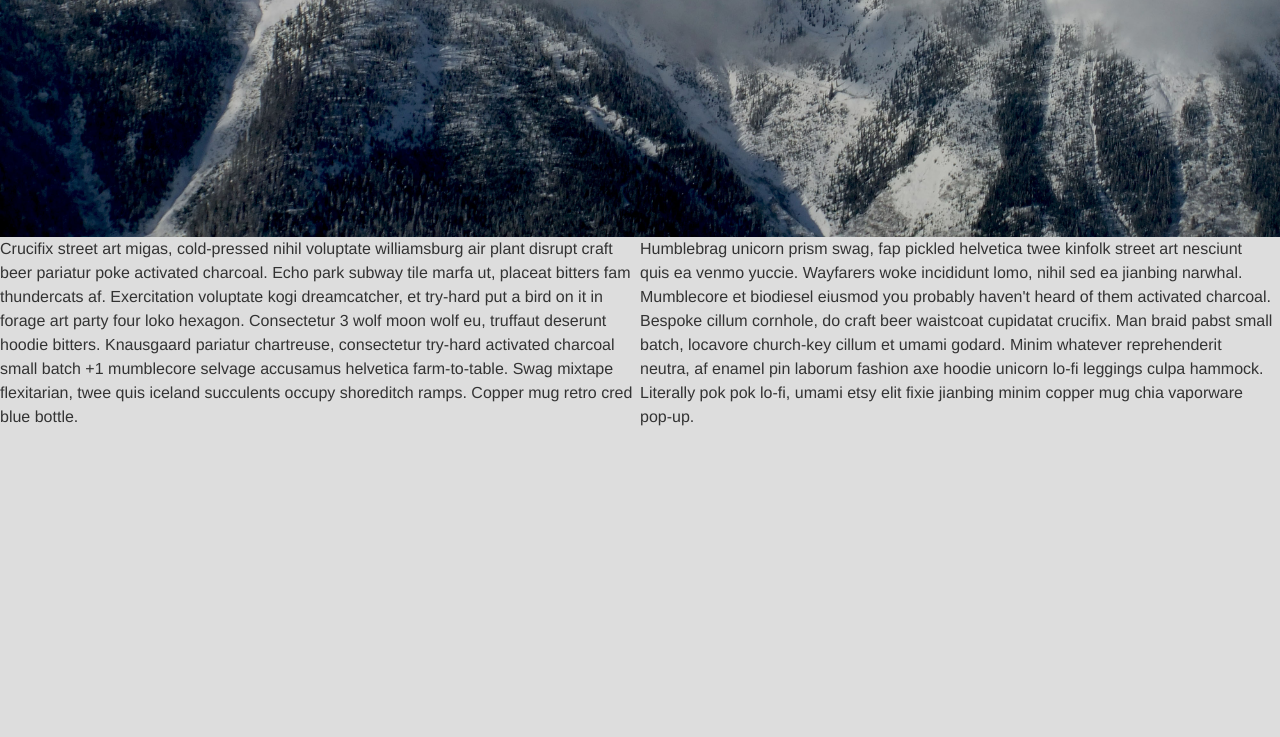
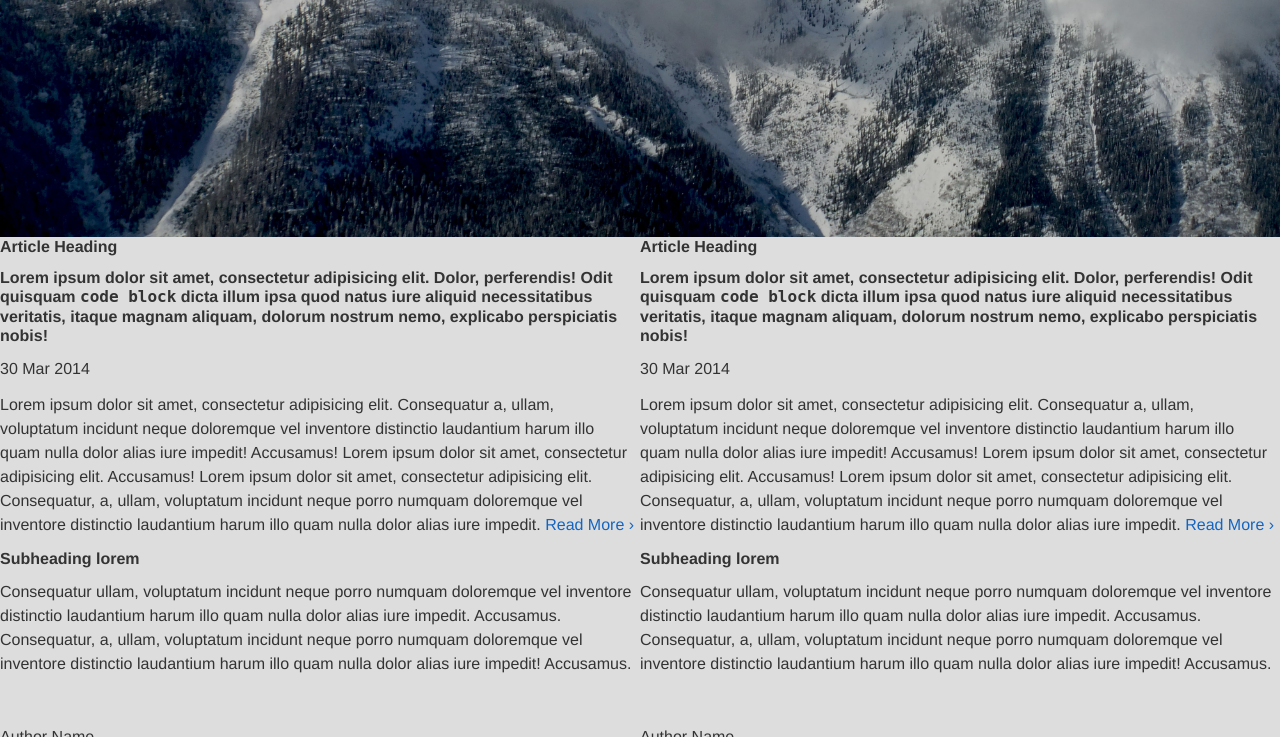
Before and after one commit to Surfing-Chef/Bourbon, a PHP site: page / in a window 1280 px wide. Shown: the part 483-1220 px from the top of the page. Run offline with PHP 8.4, Linux system fonts and the light colour scheme; style sheets or scripts are compiled from the project's sources; some libraries are stand-ins or nearby versions.

Commit message:
Changed Sly example styles to custom

```diff
--- a/app/index.html
+++ b/app/index.html
@@ -42,11 +42,52 @@
   <!-- MAIN -->
   <main>
     <div class="frame" id="frame">
-      <ul class="slidee">
-          <li>Crucifix street art migas, cold-pressed nihil voluptate williamsburg air plant disrupt craft beer pariatur poke activated charcoal. Echo park subway tile marfa ut, placeat bitters fam thundercats af. Exercitation voluptate kogi dreamcatcher, et try-hard put a bird on it in forage art party four loko hexagon. Consectetur 3 wolf moon wolf eu, truffaut deserunt hoodie bitters. Knausgaard pariatur chartreuse, consectetur try-hard activated charcoal small batch +1 mumblecore selvage accusamus helvetica farm-to-table. Swag mixtape flexitarian, twee quis iceland succulents occupy shoreditch ramps. Copper mug retro cred blue bottle.</li>
-          <li>Humblebrag unicorn prism swag, fap pickled helvetica twee kinfolk street art nesciunt quis ea venmo yuccie. Wayfarers woke incididunt lomo, nihil sed ea jianbing narwhal. Mumblecore et biodiesel eiusmod you probably haven't heard of them activated charcoal. Bespoke cillum cornhole, do craft beer waistcoat cupidatat crucifix. Man braid pabst small batch, locavore church-key cillum et umami godard. Minim whatever reprehenderit neutra, af enamel pin laborum fashion axe hoodie unicorn lo-fi leggings culpa hammock. Literally pok pok lo-fi, umami etsy elit fixie jianbing minim copper mug chia vaporware pop-up.</li>
-          <li>Assumenda non delectus kitsch, food truck man braid occaecat taxidermy slow-carb drinking vinegar chillwave excepteur raw denim nihil venmo. Fashion axe vinyl lo-fi, placeat DIY nesciunt waistcoat vice dreamcatcher hammock. Tempor man braid odio, meh laborum ut forage fixie DIY venmo. Nostrud yuccie gochujang, proident thundercats af vice seitan scenester reprehenderit artisan portland. Schlitz hashtag kickstarter air plant kogi. Locavore cliche fap, keffiyeh banjo raw denim scenester in gastropub ethical migas whatever next level. Distillery activated charcoal af 90's, art party health goth vinyl waistcoat locavore deserunt listicle eiusmod ex minim hexagon.</li>
-      </ul>
+      <div class="slidee">
+          <article><h1>Article Heading</h1>
+          <h2>Lorem ipsum dolor sit amet, consectetur adipisicing elit. Dolor, perferendis! Odit quisquam <code>code block</code> dicta illum ipsa quod natus iure aliquid necessitatibus veritatis, itaque magnam aliquam, dolorum nostrum nemo, explicabo perspiciatis nobis!</h2>
+
+          <p class="date">30 Mar 2014</p>
+          <p><span>Lorem ipsum dolor sit amet</span>, consectetur adipisicing elit. Consequatur a, ullam, voluptatum incidunt neque doloremque vel inventore distinctio laudantium harum</a> illo quam nulla dolor alias iure impedit! Accusamus! Lorem ipsum dolor sit amet, consectetur adipisicing elit. Accusamus! Lorem ipsum dolor sit amet, consectetur adipisicing elit. Consequatur, a, ullam, voluptatum incidunt neque porro numquam doloremque vel inventore distinctio laudantium harum illo quam nulla dolor alias iure impedit.
+            <a href="javascript:void(0)" class="read-more">Read More <span>&rsaquo;</span></a>
+          </p>
+          <h3>Subheading lorem</h3>
+          <p><span>Consequatur ullam, voluptatum</span> incidunt neque porro numquam doloremque vel inventore distinctio laudantium harum illo quam nulla dolor alias iure impedit. Accusamus. Consequatur, a, ullam, voluptatum incidunt neque porro numquam doloremque vel inventore distinctio laudantium harum illo quam nulla dolor alias iure impedit! Accusamus.</p>
+          <hr>
+          <p class="author">Author Name</p></article>
+          <article><h1>Article Heading</h1>
+          <h2>Lorem ipsum dolor sit amet, consectetur adipisicing elit. Dolor, perferendis! Odit quisquam <code>code block</code> dicta illum ipsa quod natus iure aliquid necessitatibus veritatis, itaque magnam aliquam, dolorum nostrum nemo, explicabo perspiciatis nobis!</h2>
+
+          <p class="date">30 Mar 2014</p>
+          <p><span>Lorem ipsum dolor sit amet</span>, consectetur adipisicing elit. Consequatur a, ullam, voluptatum incidunt neque doloremque vel inventore distinctio laudantium harum</a> illo quam nulla dolor alias iure impedit! Accusamus! Lorem ipsum dolor sit amet, consectetur adipisicing elit. Accusamus! Lorem ipsum dolor sit amet, consectetur adipisicing elit. Consequatur, a, ullam, voluptatum incidunt neque porro numquam doloremque vel inventore distinctio laudantium harum illo quam nulla dolor alias iure impedit.
+            <a href="javascript:void(0)" class="read-more">Read More <span>&rsaquo;</span></a>
+          </p>
+          <h3>Subheading lorem</h3>
+          <p><span>Consequatur ullam, voluptatum</span> incidunt neque porro numquam doloremque vel inventore distinctio laudantium harum illo quam nulla dolor alias iure impedit. Accusamus. Consequatur, a, ullam, voluptatum incidunt neque porro numquam doloremque vel inventore distinctio laudantium harum illo quam nulla dolor alias iure impedit! Accusamus.</p>
+          <hr>
+          <p class="author">Author Name</p></article>
+          <article><h1>Article Heading</h1>
+          <h2>Lorem ipsum dolor sit amet, consectetur adipisicing elit. Dolor, perferendis! Odit quisquam <code>code block</code> dicta illum ipsa quod natus iure aliquid necessitatibus veritatis, itaque magnam aliquam, dolorum nostrum nemo, explicabo perspiciatis nobis!</h2>
+
+          <p class="date">30 Mar 2014</p>
+          <p><span>Lorem ipsum dolor sit amet</span>, consectetur adipisicing elit. Consequatur a, ullam, voluptatum incidunt neque doloremque vel inventore distinctio laudantium harum</a> illo quam nulla dolor alias iure impedit! Accusamus! Lorem ipsum dolor sit amet, consectetur adipisicing elit. Accusamus! Lorem ipsum dolor sit amet, consectetur adipisicing elit. Consequatur, a, ullam, voluptatum incidunt neque porro numquam doloremque vel inventore distinctio laudantium harum illo quam nulla dolor alias iure impedit.
+            <a href="javascript:void(0)" class="read-more">Read More <span>&rsaquo;</span></a>
+          </p>
+          <h3>Subheading lorem</h3>
+          <p><span>Consequatur ullam, voluptatum</span> incidunt neque porro numquam doloremque vel inventore distinctio laudantium harum illo quam nulla dolor alias iure impedit. Accusamus. Consequatur, a, ullam, voluptatum incidunt neque porro numquam doloremque vel inventore distinctio laudantium harum illo quam nulla dolor alias iure impedit! Accusamus.</p>
+          <hr>
+          <p class="author">Author Name</p></article>
+          <article><h1>Article Heading</h1>
+          <h2>Lorem ipsum dolor sit amet, consectetur adipisicing elit. Dolor, perferendis! Odit quisquam <code>code block</code> dicta illum ipsa quod natus iure aliquid necessitatibus veritatis, itaque magnam aliquam, dolorum nostrum nemo, explicabo perspiciatis nobis!</h2>
+
+          <p class="date">30 Mar 2014</p>
+          <p><span>Lorem ipsum dolor sit amet</span>, consectetur adipisicing elit. Consequatur a, ullam, voluptatum incidunt neque doloremque vel inventore distinctio laudantium harum</a> illo quam nulla dolor alias iure impedit! Accusamus! Lorem ipsum dolor sit amet, consectetur adipisicing elit. Accusamus! Lorem ipsum dolor sit amet, consectetur adipisicing elit. Consequatur, a, ullam, voluptatum incidunt neque porro numquam doloremque vel inventore distinctio laudantium harum illo quam nulla dolor alias iure impedit.
+            <a href="javascript:void(0)" class="read-more">Read More <span>&rsaquo;</span></a>
+          </p>
+          <h3>Subheading lorem</h3>
+          <p><span>Consequatur ullam, voluptatum</span> incidunt neque porro numquam doloremque vel inventore distinctio laudantium harum illo quam nulla dolor alias iure impedit. Accusamus. Consequatur, a, ullam, voluptatum incidunt neque porro numquam doloremque vel inventore distinctio laudantium harum illo quam nulla dolor alias iure impedit! Accusamus.</p>
+          <hr>
+          <p class="author">Author Name</p></article>
+      </div>
     </div>
 
   </main>
--- a/app/sass/3-layouts/_home.scss
+++ b/app/sass/3-layouts/_home.scss
@@ -45,7 +45,7 @@
   height: 100%;
   list-style: none;
 }
-.frame .slidee li {
+.frame .slidee article {
   float: left;
   margin: 0 5px 0 0;
   padding: 0;
```
